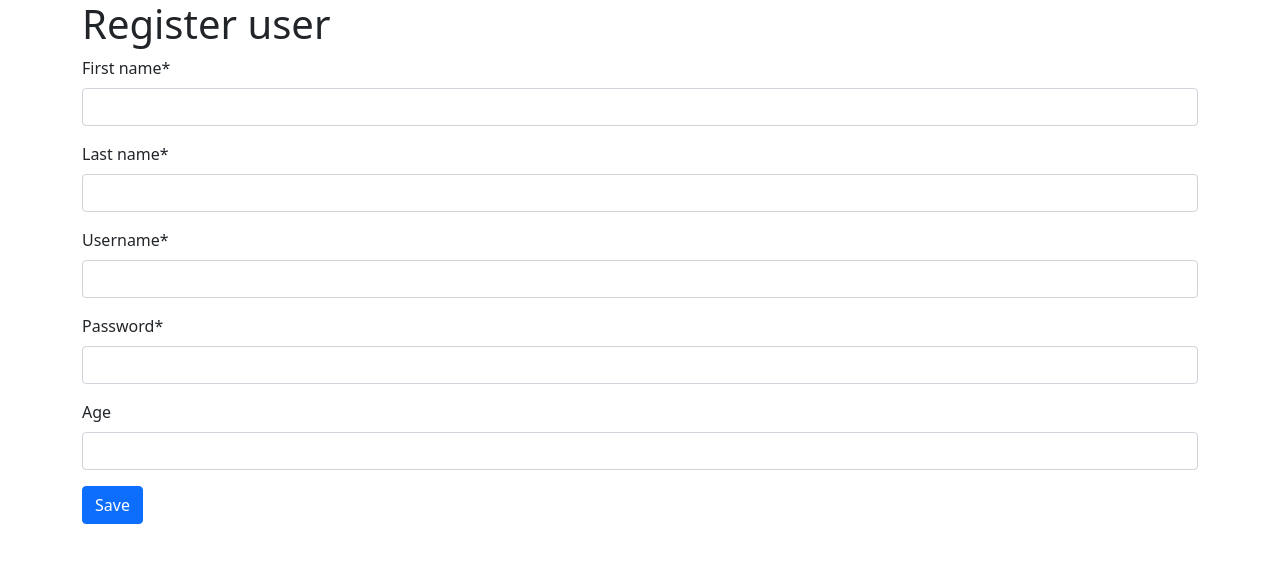
After one commit to weibak/todo, a Django app: page /logup/ in a window 1280 px wide. The commit adds this page. Shown: the top 563 px of the page. Run offline with Django 4.2, Linux system fonts and the light colour scheme; some libraries are stand-ins or nearby versions.

Commit message:
add homework
add login, logout forms, views, html

```diff
--- a/todo/notes/forms.py
+++ b/todo/notes/forms.py
@@ -4,3 +4,20 @@ from django import forms
 class AddNoteForm(forms.Form):
     title = forms.CharField(max_length=50)
     text = forms.CharField(max_length=1000)
+
+
+class AuthForm(forms.Form):
+    username = forms.CharField(max_length=200)
+    password = forms.CharField(
+        min_length=8, widget=forms.PasswordInput()
+    )
+
+
+class RegisterForm(forms.Form):
+    first_name = forms.CharField(max_length=200)
+    last_name = forms.CharField(max_length=200)
+    username = forms.CharField(max_length=200)
+    password = forms.CharField(
+        min_length=8, widget=forms.PasswordInput()
+    )
+    age = forms.IntegerField(min_value=18, required=False)
--- a/todo/notes/views.py
+++ b/todo/notes/views.py
@@ -1,20 +1,76 @@
+import logging
+
+from django.contrib import messages
+from django.contrib.auth import authenticate, login
+from django.contrib.auth.decorators import login_required
+from django.contrib.auth.models import User
+from django.http import HttpResponse
 from django.shortcuts import render, redirect
-
-from notes.forms import AddNoteForm
+from django.contrib.auth import logout
+from notes.forms import AddNoteForm, AuthForm, RegisterForm
 from notes.models import Note
 
 
+logger = logging.getLogger(__name__)
+
+
 def index(request):
+    if request.user.is_authenticated:
+        if request.method == "POST":
+            form = AddNoteForm(request.POST)
+            if form.is_valid():
+                Note.objects.create(
+                    author=request.user,
+                    title=form.cleaned_data["title"],
+                    text=form.cleaned_data["text"]
+                )
+                return redirect("index")
+        else:
+            form = AddNoteForm()
+        notes = Note.objects.all()
+        return render(request, "note_list.html", {"notes": notes, "form": form})
+    else:
+        messages.info(request, f"You don't logIn")
+        return redirect('login')
+
+
+def sign_in(request):
     if request.method == "POST":
-        form = AddNoteForm(request.POST)
+        form = AuthForm(request.POST)
         if form.is_valid():
-            Note.objects.create(
-                author=request.user,
-                title=form.cleaned_data["title"],
-                text=form.cleaned_data["text"]
+            logger.info(form.cleaned_data)
+            username = form.cleaned_data['username']
+            password = form.cleaned_data['password']
+            user = authenticate(request, username=username, password=password)
+            if user is not None:
+                if user.is_active:
+                    login(request, user)
+                    messages.info(request, f"You are now logged in as {username}")
+                    return redirect('index')
+                else:
+                    return HttpResponse('Disabled account')
+            else:
+                messages.info(request, f"You don't logup!")
+                return redirect('logup')
+    else:
+        form = AuthForm
+    return render(request, "login.html", {"form": form})
+
+
+def register(request):
+    if request.method == "POST":
+        form = RegisterForm(request.POST)
+        if form.is_valid():
+            logger.info(form.cleaned_data)
+            user = User(
+                username=form.cleaned_data['email'],
+                email=form.cleaned_data['email'],
+                first_name=form.cleaned_data['first_name'],
+                last_name=form.cleaned_data['last_name'],
             )
+            user.set_password(form.cleaned_data['password'])
+            user.save()
             return redirect("index")
     else:
-        form = AddNoteForm()
-    notes = Note.objects.all()
-    return render(request, "note_list.html", {"notes": notes, "form": form})
+        form = RegisterForm()
+    return render(request, "logup.html", {"form": form})
--- /dev/null
+++ b/todo/templates/logup.html
@@ -0,0 +1,11 @@
+{% extends "base.html" %}
+{% load crispy_forms_filters %}
+
+{% block content %}
+  <h1>Register user</h1>
+  <form method="POST" class="post-form">
+    {% csrf_token %}
+    {{ form|crispy }}
+    <button type="submit" class="save btn btn-primary">Save</button>
+  </form>
+{% endblock %}
--- a/todo/todo/settings.py
+++ b/todo/todo/settings.py
@@ -13,6 +13,7 @@ https://docs.djangoproject.com/en/4.0/ref/settings/
 from pathlib import Path
 
 # Build paths inside the project like this: BASE_DIR / 'subdir'.
+
 BASE_DIR = Path(__file__).resolve().parent.parent
 
 
@@ -132,3 +133,6 @@ STATIC_URL = 'static/'
 # https://docs.djangoproject.com/en/4.0/ref/settings/#default-auto-field
 
 DEFAULT_AUTO_FIELD = 'django.db.models.BigAutoField'
+
+LOGIN_REDIRECT_URL = '/'
+LOGOUT_REDIRECT_URL = '/'
--- a/todo/todo/urls.py
+++ b/todo/todo/urls.py
@@ -15,10 +15,13 @@ Including another URLconf
 """
 from django.contrib import admin
 from django.urls import path
-
-from notes.views import index
+from django.contrib.auth import views as auth_views
+from notes.views import index, sign_in, register
 
 urlpatterns = [
     path('admin/', admin.site.urls),
     path('', index, name='index'),
+    path('login/', sign_in, name='login'),
+    path('logup/', register, name='logup'),
+    path('logout/', auth_views.LogoutView.as_view(template_name='logout.html'), name='logout'),
 ]
```
Also changed, not shown: todo/templates/login.html (added, +11 -0 lines), todo/templates/logout.html (added, +7 -0 lines), todo/templates/note_list.html (+7 -3 lines).
